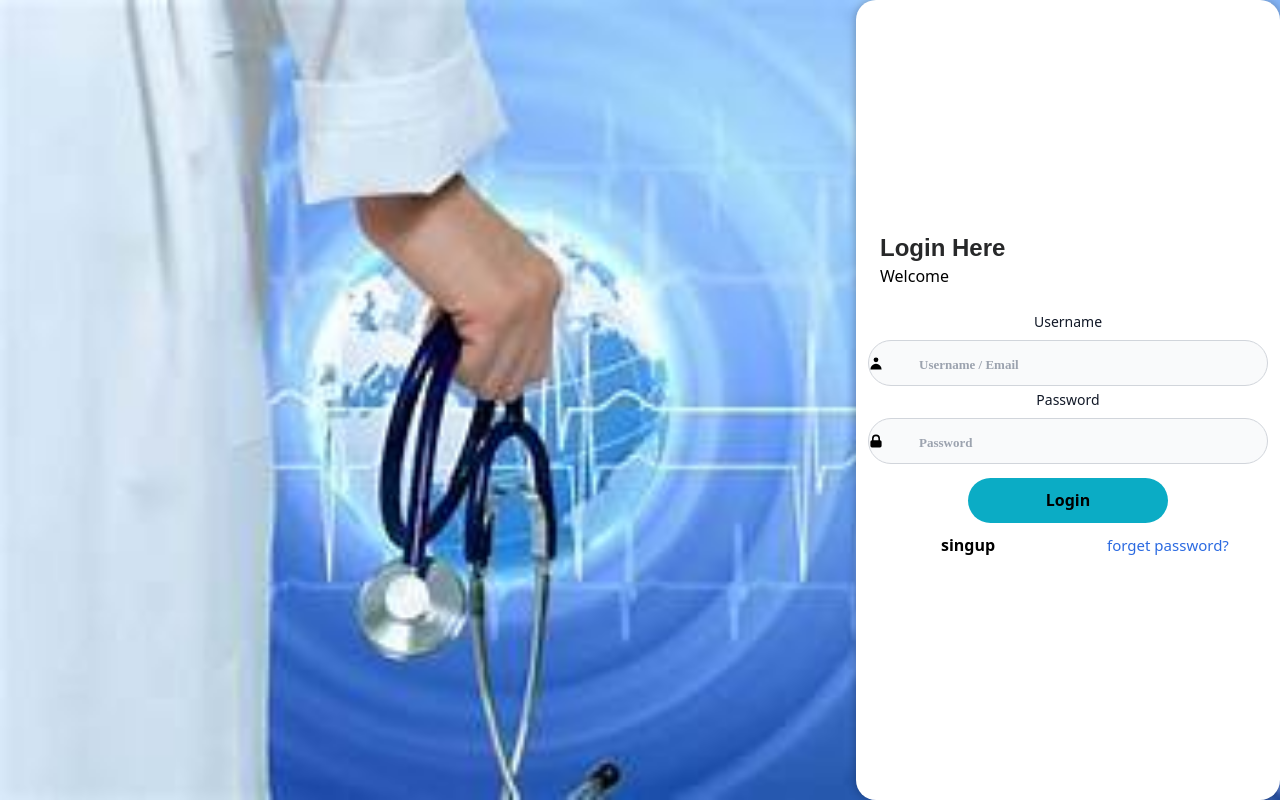
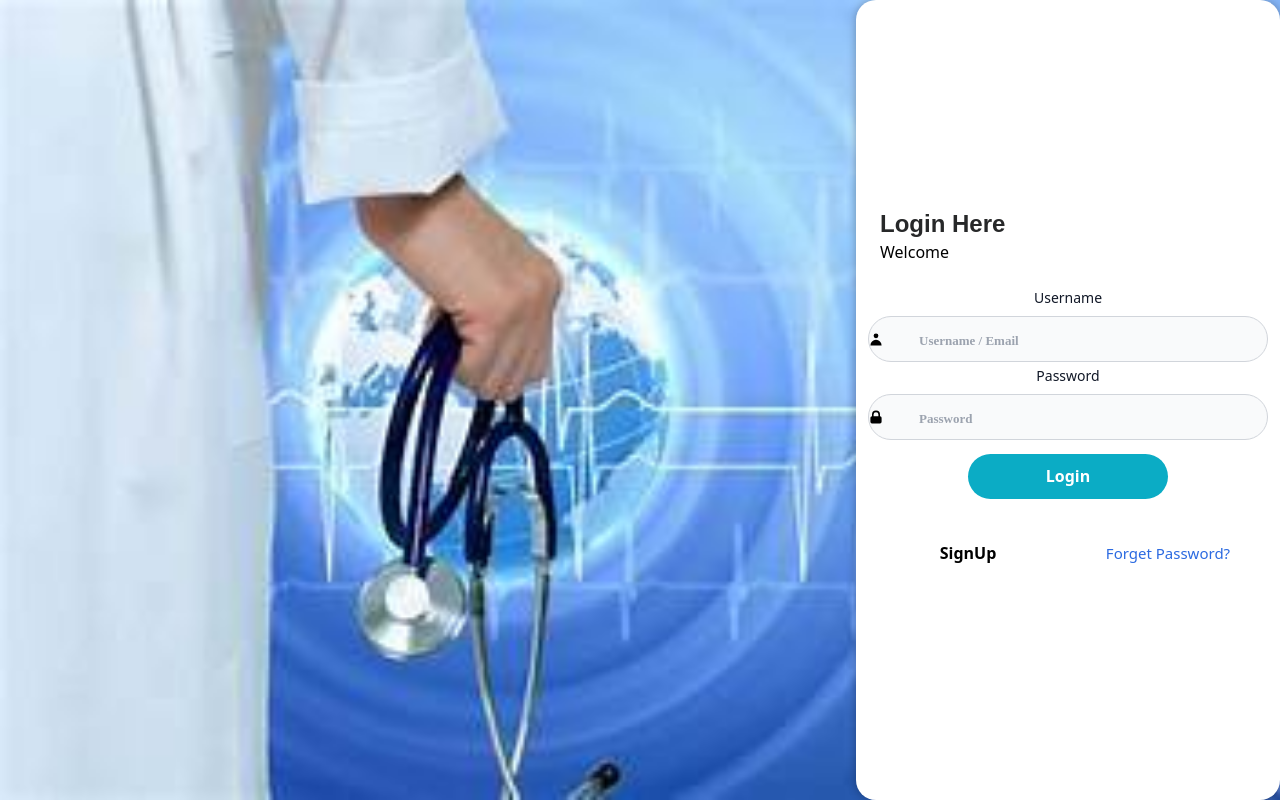
Before and after one commit to naodmulu/project, a React (Vite) app in the folder PAGES/vite-project/: page / in a window 1280 px wide. Built offline with nearby package versions, Linux system fonts and the light colour scheme.

Commit message:
fixed Buttons

```diff
--- a/PAGES/vite-project/src/Components/Loginpage.css
+++ b/PAGES/vite-project/src/Components/Loginpage.css
@@ -24,13 +24,13 @@
 
 
 
-  button {
+.loginBTN {
     border: black;
     background-color: rgb(31, 143, 235);
     padding: 10px;
     border-radius: 10px;
     cursor: pointer;
-    color: red;
+    color: white;
     padding: 10px;
     margin: 1rem 0;
     border-radius: 100px;
--- a/PAGES/vite-project/src/Components/Loginpage.tsx
+++ b/PAGES/vite-project/src/Components/Loginpage.tsx
@@ -121,13 +121,13 @@ export const Loginpage = () => {
                   marginTop: "10px",
                 }}
                 onClick={handleSubmit}
-                className="link-btn3"
+                className="link-btn3 loginBTN"
                 ><b>Login</b></button>
 
 
                 <br></br>
-            <button onClick={gate} className="link-btn" ><b>singup</b></button>
-            <button className="link-btn2"><b>forget password?</b></button>
+            <button onClick={gate} className="link-btn loginBTN" ><b>SignUp</b></button>
+            <button className="link-btn2 loginBTN"><b>Forget Password?</b></button>
             </form>
             </section>
             </div>
--- a/PAGES/vite-project/src/Components/registration.css
+++ b/PAGES/vite-project/src/Components/registration.css
@@ -14,17 +14,10 @@ h2 {
 }
 
 
-<<<<<<< HEAD
 /* .icon {
   color: red;
   margin: 2em;
 } */
-=======
-.icon {
-  color: #0bacc5;
-  margin: 1em;
-}
->>>>>>> effbf0a97987006817d380b5cafd8b759893d4f8
 .form {
   width: 25%;
   padding-top: 5%;
```
